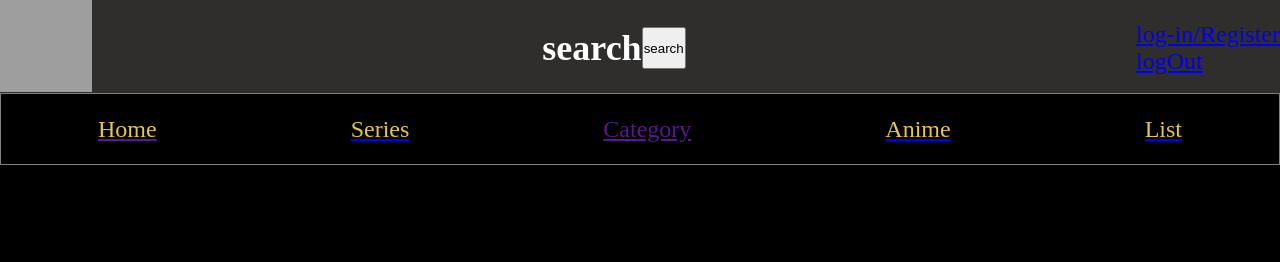
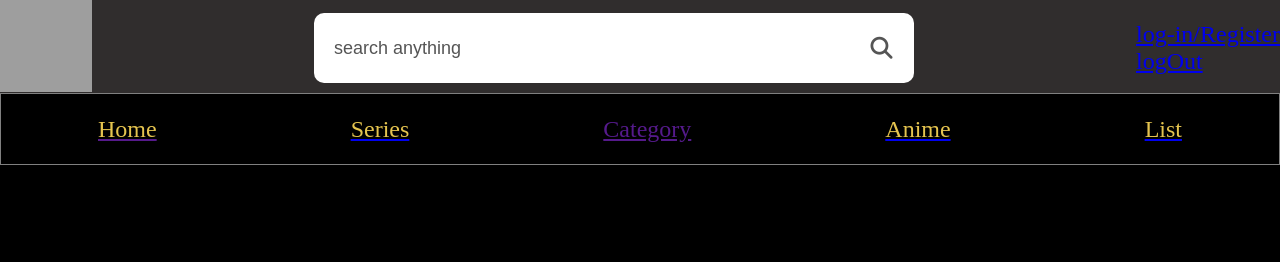
Before and after one commit to chinnnawat/webSite-movie-FullStack, a Django app: page / in a window 1280 px wide; the page is wider, and only the part inside the window is pictured. Shown: the top 262 px of that part. Run offline with Django 4.2, Linux system fonts and the light colour scheme; data that the repository does not hold is empty; some libraries are stand-ins or nearby versions; grey boxes are pictures that could not be loaded.

Commit message:
Create Search Navbar

```diff
--- a/movieProject/webBlogs/static/homePage.css
+++ b/movieProject/webBlogs/static/homePage.css
@@ -16,16 +16,65 @@ html{
     justify-content: space-between;
     flex-direction: row;
 }
-.search{
+
+/*Search*/
+.search-box{
     display: flex;
-    justify-content: space-between;
+    width: 600px;
+    background: white;
+    /* margin: 200px auto 0; */
+    border-radius: 10px;
+    flex-direction: column;
+}
+.row{
+    display: flex;
+    align-items: center;
+    padding: 10px 20px;
+}
+input{
+    flex: 1;
+    height: 50px;
+    background: transparent;
+    border: 0;
+    outline: 0;
+    font-size: 18px;
+    color: #333;
+}
+button{
+    background: transparent;
+    border: 0;
+    outline: 0;
+}
+button .fa-solid{
+    width: 25px;
+    color: #555;
+    font-size: 22px;
+    cursor: pointer;
+}
+::placeholder{
+    color: #555;
+}
+.result-box ul{
+    border-top: 1px solid #999;
+    padding: 15px 10px;
+    z-index: 10;
+}
+.result-box ul li{
+    list-style: none;
+    border-radius: 3px;
+    padding: 15px 10px;
+    cursor: pointer;
+    z-index: 10;
+}
+.result-box ul li:hover{
+    background: #e9f3ff;
+}
+.result-box{
+    max-height: 300px;
+    overflow: scroll;
 }
 
-.search h1{
-    color: white;
-    font-size: 36px;
-}
-
+/*Navbar*/
 .navbar-li{
     list-style: none;
     color: rgba(229, 196, 79, 1);
@@ -180,7 +229,7 @@ html{
     border-radius: 4px;
     opacity: 0;
     visibility: hidden;
-    z-index: 10;
+    z-index: 5;
 }
 
 .dropdown-link:hover .dropdown{
--- a/movieProject/webBlogs/templates/frontEnd/homePage.html
+++ b/movieProject/webBlogs/templates/frontEnd/homePage.html
@@ -7,6 +7,7 @@
     <title>KAPPA Movie
     </title>
     <link rel="stylesheet" href="{% static 'homePage.css' %}">
+    <script src="https://kit.fontawesome.com/4ad4434805.js" crossorigin="anonymous"></script>
 </head>
 <body>
     <!-- Top Navbar -->
@@ -15,9 +16,17 @@
             <a class="navbar-brand" href="/">
                 <img src="https://cdn-icons-png.flaticon.com/512/7116/7116945.png" style="width: 92px; height: 92px;">
             </a>
-            <div class="search">
-                <h1>search</h1>
-                <button class="search-icon" type="button">search</button>
+            <div class="search-box">
+                <div class="row">
+                    <input type="text" id="input-box" placeholder="search anything" autocomplete="off">
+                    <button><i class="fa-solid fa-magnifying-glass"></i></button>
+                </div>
+                <div class="result-box">
+                    <!-- <ul>
+                        <li>JavaScript</li>
+                        <li>Web Development</li>
+                    </ul> -->
+                </div>
             </div>
             <div class="navbar-collapse" id="navbar-collapse">
                 <ul class="navbar-li">
@@ -153,5 +162,6 @@
                 <img src="https://cdn-icons-png.flaticon.com/512/7116/7116945.png" style="width: 194px; height: 194px;">
         </nav>
     </div>
+    <script src="{% static 'homePage.js' %}"></script>
 </body>
 </html>
--- a/movieProject/webBlogs/urls.py
+++ b/movieProject/webBlogs/urls.py
@@ -1,6 +1,5 @@
 from django.urls import path
 from .views import homePage
-
 urlpatterns = [
     path('', homePage,name="homePage"),
     # path('player/<int:id>', showPlayer, name='player_detail'),
--- a/movieProject/webBlogs/views.py
+++ b/movieProject/webBlogs/views.py
@@ -3,6 +3,7 @@ from django.http import HttpResponse
 from category.models import Category
 from .models import webBlogs
 from django.core.paginator import Paginator , EmptyPage , InvalidPage #แบ่งหน้า
+from django.http import JsonResponse
 
 def homePage(request):
     #Action = 1
```
Also changed, not shown: movieProject/webBlogs/static/homePage.js (+44 -0 lines).
